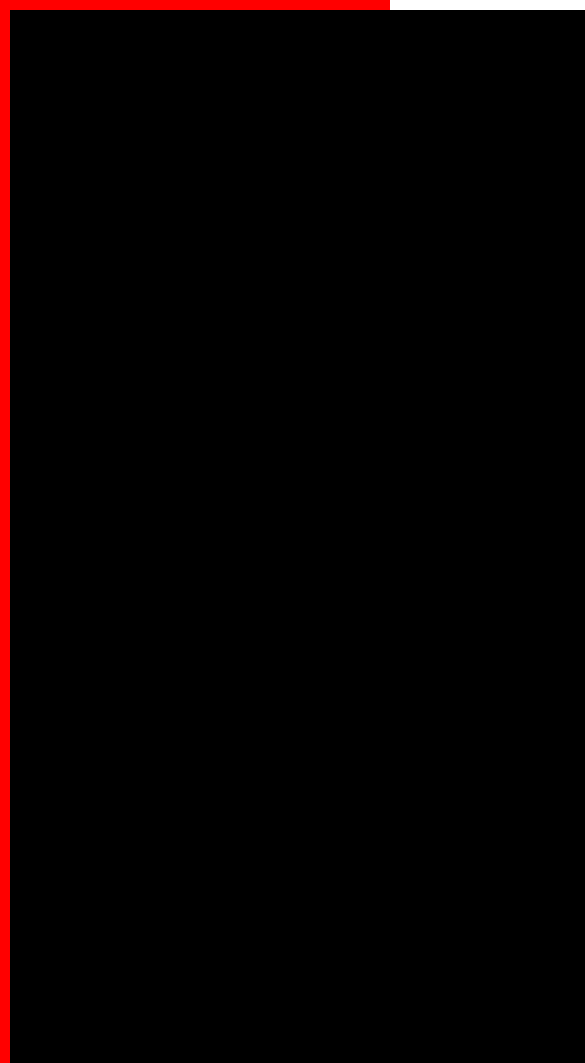
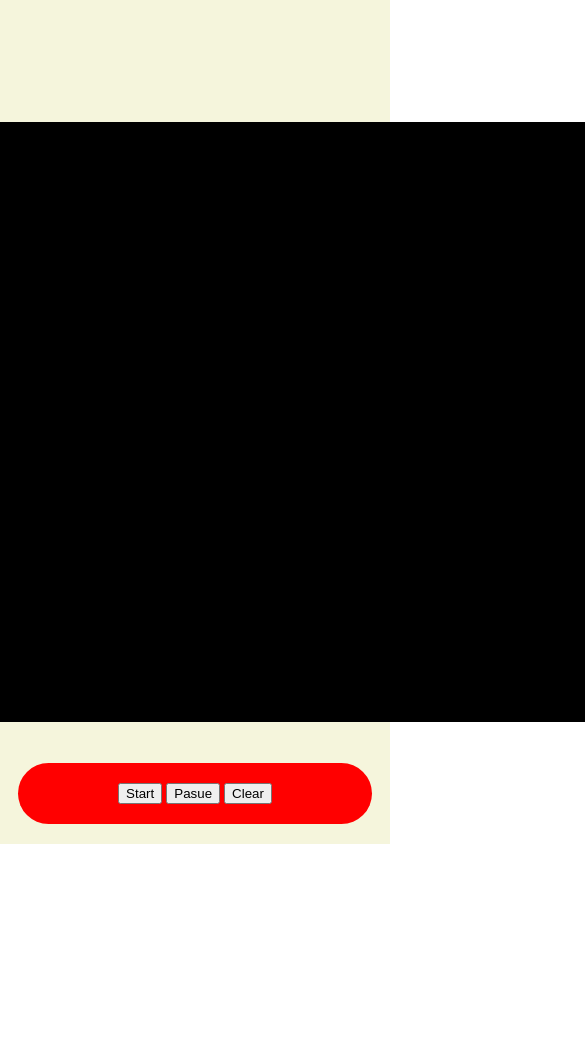
Before and after one commit to iamivanmihaylov/Game-Of-Life, a plain HTML site: page src/index.html in a window 390 px wide. Shown: the top 1063 px of the page, 585 px wide, since content can reach past the window. After the commit the page ends 844 px from the top, so only its background shows below. Drawn offline with Linux system fonts and the light colour scheme.

Commit message:
Minor UI update

```diff
--- a/src/index.html
+++ b/src/index.html
@@ -8,12 +8,21 @@
     <title>Game of Life</title>
 </head>
 <body>
-    <div class="board-container">
-        <div id="board"></div>
+    <div class="board-view">
+        <div class="board-container">
+            <div id="board"></div>
+        </div>
     </div>
 
-    <button id="main">Start</button>
-    <button id="pause">Pasue</button>
+    <div class="container">
+        <div class="controls">
+            <button id="start">Start</button>
+            <button id="pause">Pasue</button>
+            <button id="clear">Clear</button>
+        </div>
+    </div>
+
+
     <script src="./script.js"></script>
 </body>
 </html>
--- a/src/script.js
+++ b/src/script.js
@@ -1,5 +1,5 @@
-const rows = 100;
-const cols = 100;
+const rows = 30;
+const cols = 50;
 
 const board = document.getElementById("board");
 
@@ -19,6 +19,41 @@ function drawGrid() {
     }
 }
 
+function toggleColor(target){
+
+    if (target.style.backgroundColor == "red"){
+        target.style.backgroundColor = "black"
+        return
+    }
+
+    target.style.backgroundColor = "red"
+}
+
+
+
+document.getElementById("start").addEventListener("click", () =>{
+    startGameOfLife()
+})
+
+var shouldExit = false;
+
+document.getElementById("pause").addEventListener("click", () =>{
+    shouldExit = true;
+})
+
+document.getElementById("clear").addEventListener("click", () =>{
+    clearBoard()
+})
+
+
+function clearBoard(){
+    for (let row = 0; row < rows; row++) {
+        for (let col = 0; col < cols; col++) {
+            board.children[row].children[col].style.backgroundColor = "black"
+        }
+    }
+}
+
 function colorBlock(){
     var blocks = document.querySelectorAll(".block");
     blocks.forEach(block => {
@@ -29,15 +64,8 @@ function colorBlock(){
     })
 }
 
-function toggleColor(target){
-
-    if (target.style.backgroundColor == "red"){
-        target.style.backgroundColor = "black"
-        return
-    }
-
-    target.style.backgroundColor = "red"
-}
+drawGrid()
+colorBlock()
 
 function generateMatrix(target){
     let matrix = []
@@ -120,18 +148,7 @@ function updateBoard(target, future){
     }
 }
 
-drawGrid()
-colorBlock()
 
-document.getElementById("main").addEventListener("click", () =>{
-    startGameOfLife()
-})
-
-var shouldExit = false;
-
-document.getElementById("pause").addEventListener("click", () =>{
-    shouldExit = true;
-})
 
 function startGameOfLife(){
     var refreshId = setInterval(() => {
--- a/src/style.css
+++ b/src/style.css
@@ -1,19 +1,51 @@
+*{
+    box-sizing: border-box;
+}
+
 body{
     margin: 0px;
     padding: 0px;
+    height: 100vh;
 }
 
 .block{
-    width: 50px;
-    height: 50px;
+    width: 20px;
+    height: 20px;
     background-color: black;
     flex-shrink: 0;
 }
 
 .row{
     display: flex;
+    width: fit-content;
 }
 
 .board-container{
-    border: 10px solid red;
+    overflow-y: visible;
+    overflow-x: visible;
 }
+
+.board-view{
+    display: flex;
+    justify-content: center;
+    align-items: center;
+    background-color: beige;
+    height: 100vh;
+}
+
+.container{
+    display: flex;
+    justify-content: center;
+    width: 100vw;
+    position: fixed;
+    bottom: 20px;
+}
+
+.controls{
+    width: fit-content;
+    bottom: 20px;
+    left: calc(100vw / 2);
+    padding: 20px 100px;
+    background-color: red;
+    border-radius: 50px;
+}
```
